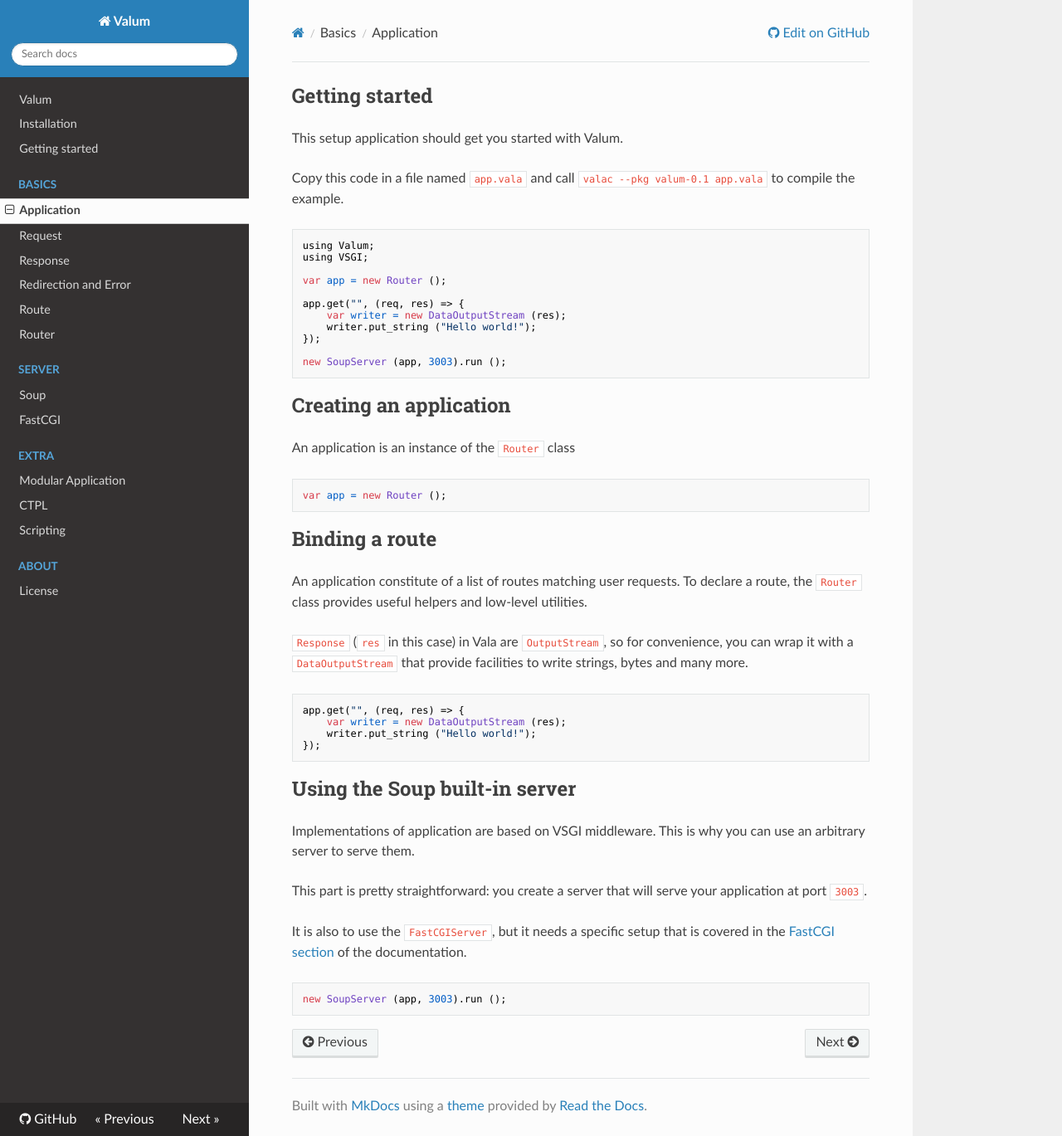
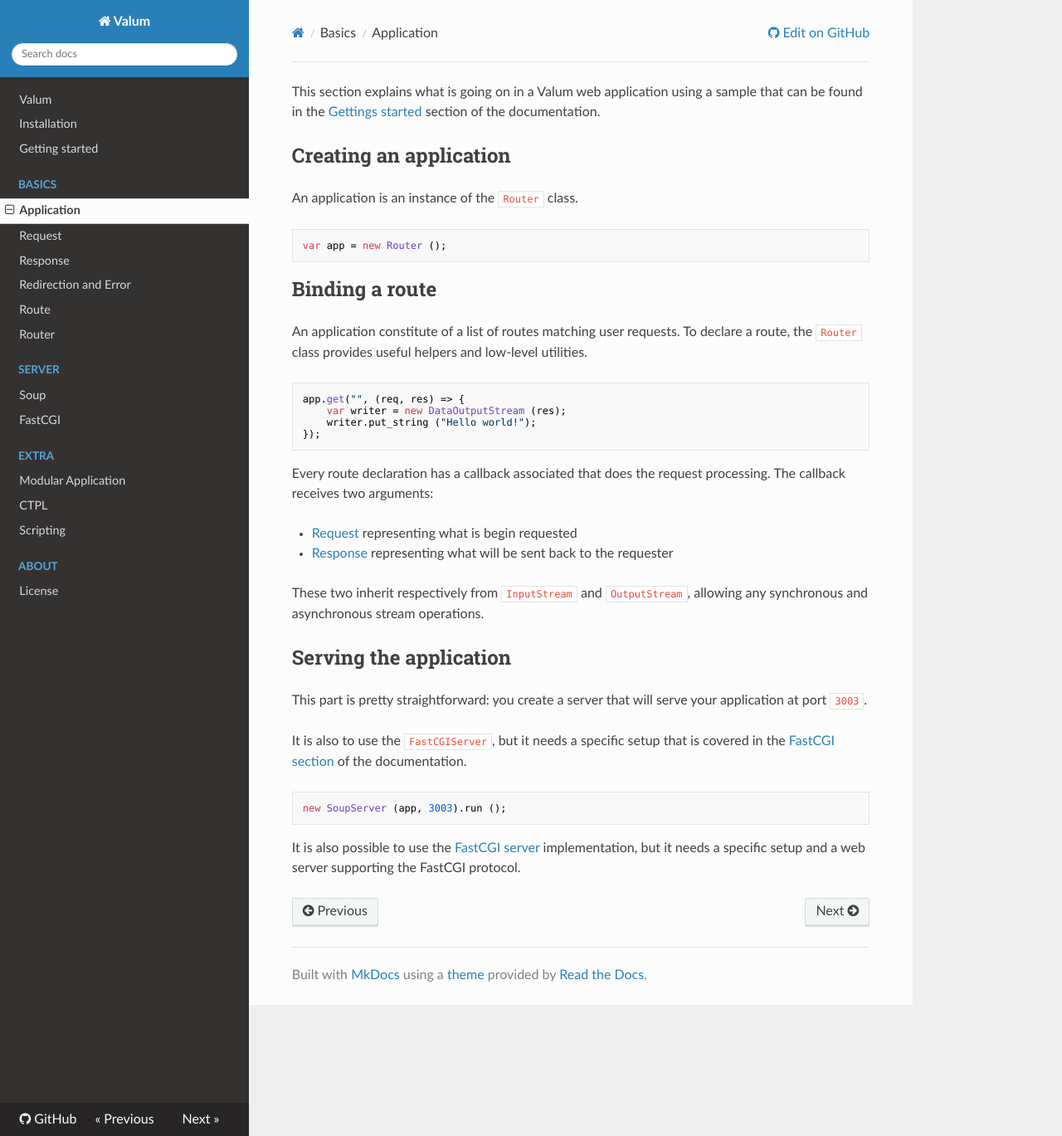
Before and after one commit to valum-framework/valum, an MkDocs documentation site: the page built from docs/application.md, in a window 1280 px wide and 1369 px high. Shown: the whole window at 83% size. Built offline with MkDocs 1.6.1, drawn with Linux system fonts in a browser that asks for light colours; nearby versions of some CDN libraries; old or Windows-style settings are respelled for this version of MkDocs.

Commit message:
Improvments for the installation procedure
Adds a installation section in the README.md that refers to the user
documentation.

No more getting started in the application section, it is already documented in
the getting started section.

The Getting started section propose a minimal project structure.

Adds more internal and external links.

````diff
--- a/docs/application.md
+++ b/docs/application.md
@@ -1,31 +1,13 @@
-Getting started
----------------
-
-This setup application should get you started with Valum.
-
-Copy this code in a file named `app.vala` and call
-`valac --pkg valum-0.1 app.vala` to compile the example.
-
-```java
-using Valum;
-using VSGI;
-
-var app = new Router ();
-
-app.get("", (req, res) => {
-    var writer = new DataOutputStream (res);
-    writer.put_string ("Hello world!");
-});
-
-new SoupServer (app, 3003).run ();
-```
+This section explains what is going on in a Valum web application using
+a sample that can be found in the [Gettings started](getting-started.md)
+section of the documentation.
 
 Creating an application
 -----------------------
 
-An application is an instance of the `Router` class
+An application is an instance of the `Router` class.
 
-```java
+```javascript
 var app = new Router ();
 ```
 
@@ -35,22 +17,25 @@
 An application constitute of a list of routes matching user requests. To declare
 a route, the `Router` class provides useful helpers and low-level utilities.
 
-`Response` (`res` in this case) in Vala are `OutputStream`, so for convenience,
-you can wrap it with a `DataOutputStream` that provide facilities to write
-strings, bytes and many more.
-
-```java
+```javascript
 app.get("", (req, res) => {
     var writer = new DataOutputStream (res);
     writer.put_string ("Hello world!");
 });
 ```
 
-Using the Soup built-in server
-------------------------------
+Every route declaration has a callback associated that does the request
+processing. The callback receives two arguments:
 
-Implementations of application are based on VSGI middleware. This is why you can
-use an arbitrary server to serve them.
+ - [Request](vsgi/request.md) representing what is begin requested
+ - [Response](vsgi/response.md) representing what will be sent back to
+   the requester
+
+These two inherit respectively from `InputStream` and `OutputStream`, allowing
+any synchronous and asynchronous stream operations.
+
+Serving the application
+-----------------------
 
 This part is pretty straightforward: you create a server that will serve your
 application at port `3003`.
@@ -61,3 +46,6 @@
 ```java
 new SoupServer (app, 3003).run ();
 ```
+It is also possible to use the [FastCGI server](server/fastcgi.md)
+implementation, but it needs a specific setup and a web server supporting the
+FastCGI protocol.
````
Also changed, not shown: README.md (+9 -1 lines), docs/getting-started.md (+23 -20 lines), docs/installation.md (+16 -20 lines).
